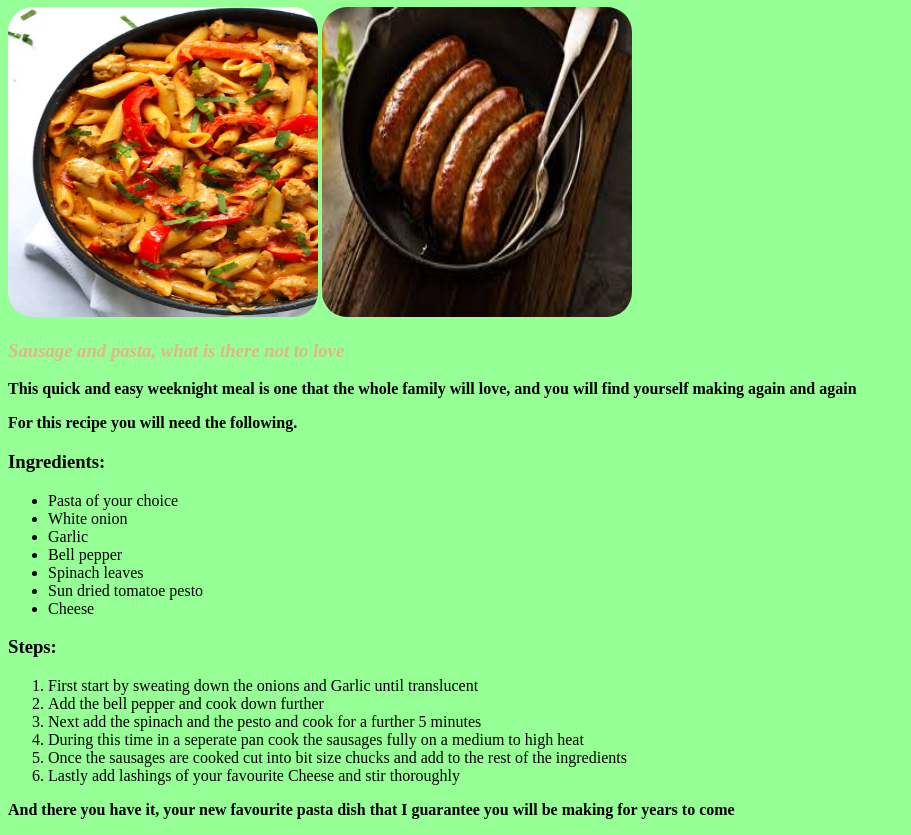
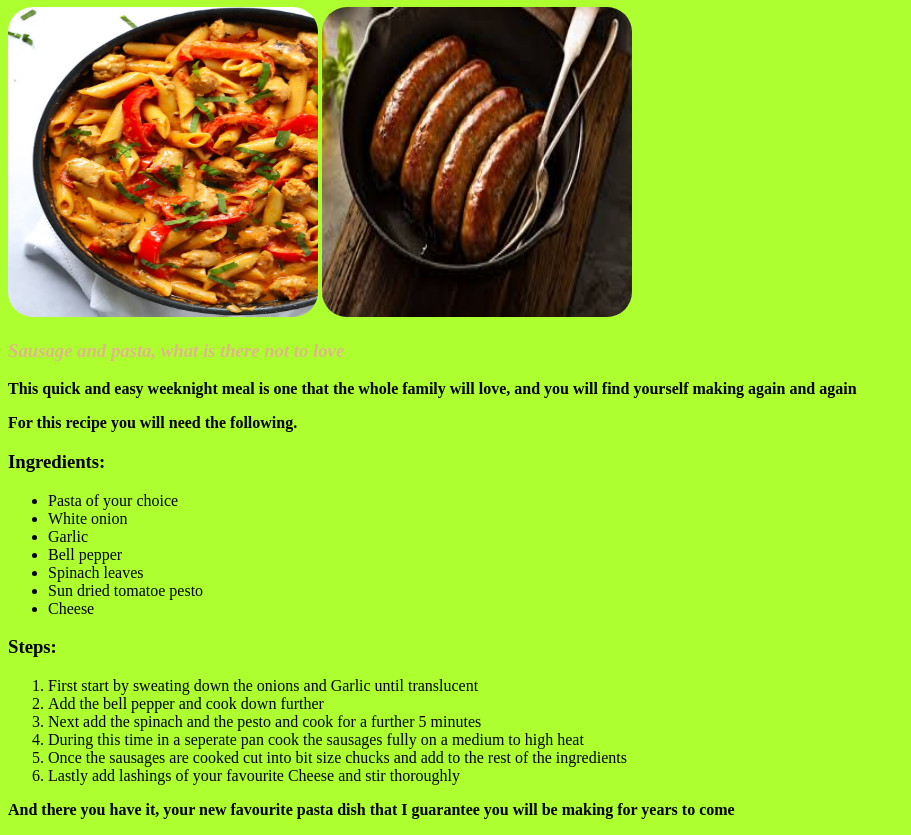
Before and after one commit to JamieJ80/odin-recipes, a plain HTML site: page recipes/sausagepasta.html in a window 1280 px wide. Shown: the part 73-908 px from the top of the page, without its empty margins (0-911 px from the left). Drawn offline with Linux system fonts and the light colour scheme.

Commit message:
Here I have changed the background color of the html page
This is for no reason other than styling

```diff
--- a/style-sheets/sausagepasta.css
+++ b/style-sheets/sausagepasta.css
@@ -1,5 +1,5 @@
 body{
-    background-color: rgb(150, 255, 150)
+    background-color: greenyellow
 }
 
 #peppers, .cumberland{
```
